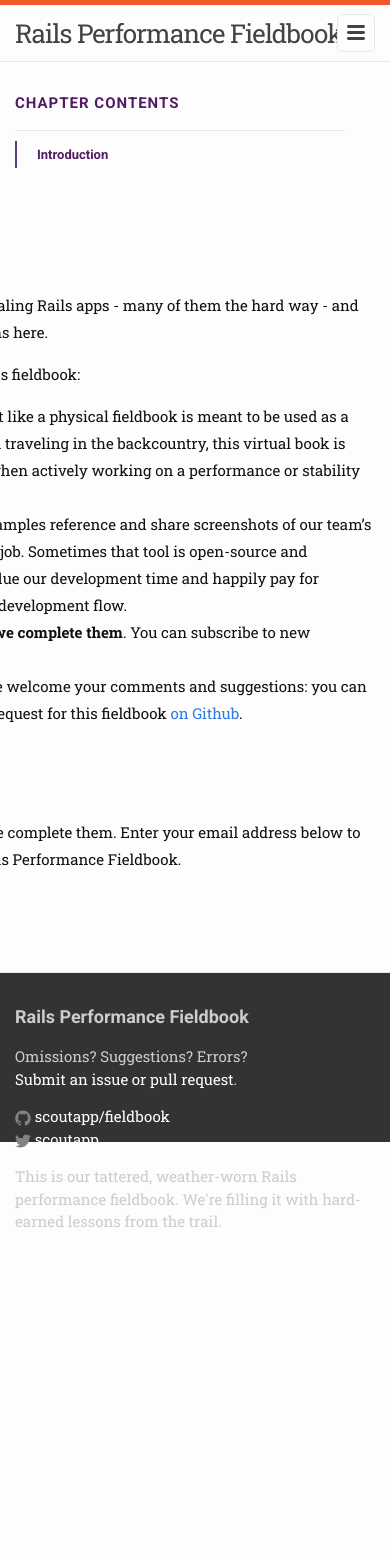
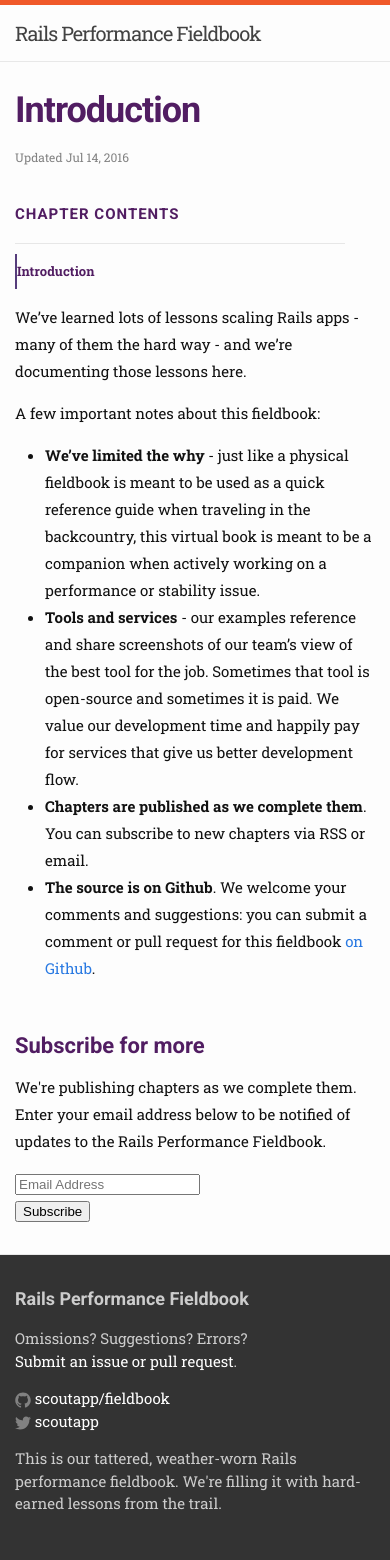
Before and after one commit to scoutapp/fieldbook, a Jekyll site: the page built from _posts/2016-06-21-intro.md, in a window 390 px wide. Built offline with Jekyll 4.4.1, drawn with Linux system fonts in a browser that asks for light colours; comment, search, counter and statistics services are not loaded; before the commit the page ends 1248 px from its top, so only the background shows below that.

Commit message:
responsive updates

```diff
--- a/_includes/head.html
+++ b/_includes/head.html
@@ -6,7 +6,6 @@
   <title>{% if page.title %}{{ page.title | escape }}{% else %}{{ site.title | escape }}{% endif %}</title>
   <meta name="description" content="{% if page.excerpt %}{{ page.excerpt | strip_html | strip_newlines | truncate: 160 }}{% else %}{{ site.description }}{% endif %}">
 
-  <link rel="stylesheet" href="{{ "/css/main.css" | prepend: site.baseurl }}">
   <link rel="canonical" href="{{ page.url | replace:'index.html','' | prepend: site.baseurl | prepend: site.url }}">
   <link rel="alternate" type="application/rss+xml" title="{{ site.title }}" href="{{ "/feed.xml" | prepend: site.baseurl | prepend: site.url }}">
 
@@ -15,8 +14,13 @@
   <!-- bootstrap must be lower than version 3.0 -->
   <script   src="https://code.jquery.com/jquery-2.2.4.min.js"   integrity="sha256-BbhdlvQf/xTY9gja0Dq3HiwQF8LaCRTXxZKRutelT44="   crossorigin="anonymous"></script>
   <script src="https://maxcdn.bootstrapcdn.com/bootstrap/3.3.6/js/bootstrap.min.js" integrity="sha384-0mSbJDEHialfmuBBQP6A4Qrprq5OVfW37PRR3j5ELqxss1yVqOtnepnHVP9aJ7xS" crossorigin="anonymous"></script>
-  <script src="{{ "/javascripts/bootstrap-toc.min.js" | prepend: site.baseurl }}"></script>
+  <script src="{{ "/javascripts/bootstrap-toc.js" | prepend: site.baseurl }}"></script>
+  <link rel="stylesheet" href="{{ "/css/bootstrap-toc.css" | prepend: site.baseurl }}">
   <script src="{{ "/javascripts/anchor.min.js" | prepend: site.baseurl }}"></script>
   <script async defer src="https://buttons.github.io/buttons.js"></script>
+  <meta name="viewport" content="initial-scale=1.0, maximum-scale=1.0, user-scalable=0"/>
   {% include google_analytics.html %}
+
+  <!-- must go last so it overrides any default styles -->
+  <link rel="stylesheet" href="{{ "/css/main.css" | prepend: site.baseurl }}">
 </head>
--- a/_layouts/post.html
+++ b/_layouts/post.html
@@ -40,22 +40,21 @@
     var $nav = $("#toc");
     var $footer = $("footer");
     $(window).scroll(function() {
-      if (
-        $('body').height() > 1000 &&
-        ($('body').height() - $(window).height() > 200) &&
-        $(window).scrollTop() >= $header.height() &&
-        $footer.height() + $nav.height() < $(window).height() // otherwise toc overlaps the footer
-      ) {
-        $nav.addClass('fixed')
+      if ($(window).scrollTop() >= $header.height()) {
+        $nav.addClass('scroll')
       } else if ($(window).scrollTop() < 100) {
-       $nav.removeClass('fixed');
+        $nav.removeClass('scroll');
       }
     }); // window.scroll
+    $(window).resize(function() {
+      positionToc();
+    });
   }
 
   function initToc() {
     var navSelector = '#toc';
     var $nav = $(navSelector);
+    positionToc();
     Toc.init({
       $nav: $nav,
       $scope: $('.post-content')
--- a/_sass/_fieldbook.scss
+++ b/_sass/_fieldbook.scss
@@ -68,7 +68,11 @@
 .wrapper {
   .post-sidebar {
     font-family: 'Roboto', san-serif;
+  }
+
   #toc {
+    position: fixed;
+    top: 60px;
     > ul {
       margin-left: 0;
     }
@@ -77,9 +81,9 @@
       letter-spacing: 1px;
       font-size: 15px;
     }
-      &.fixed {
+    &.scroll {
       position: fixed;
-        top: 20px;
+      top: 0px;
     }
     font-size: 13px;
     width: $sidebar-width;
@@ -102,7 +106,6 @@
         color: $purple;
         border-left: 2px solid #563d7c;
         font-weight: bold;
-        }
       }
     }
   }
@@ -139,11 +142,15 @@
       }
     }
   }
+  .page-content {
+    padding-bottom: 0;
+  }
   #home_footer {
     border-top: 1px solid #eaeaea;
     padding-top: 40px;
+    padding-bottom: 40px;
     text-align: center;
-    margin-top: 80px;
+    margin-top: 30px;
     vertical-align: top;
     #cover-logo {
       vertical-align: top;
@@ -163,17 +170,115 @@
   }
 }
 
-/**** toc overrides ****/
-
-.post-sidebar nav[data-toggle=toc] .nav>.active:focus>a, nav[data-toggle=toc] .nav>.active:hover>a, nav[data-toggle=toc] .nav>.active>a {
-      display: block;
-    padding: 4px 20px;
-}
-
 /**** mailchimp form ****/
 
 body #mc_embed_signup {
+  box-sizing: border-box;
+  width: 100%;
   form {
     text-align: left;
   }
 }
+
+/** toc overrides **/
+
+.wrapper #toc .nav > li:not(.active) > a:hover,
+.wrapper #toc .nav > li:not(.active) > a:focus {
+  border-left: none; /* stop annoying shifting */
+  color: $purple;
+}
+
+/*** media queries ***/
+
+@media only screen and (max-width: 1020px) {
+  .wrapper {
+    .post-sidebar {
+      width: 100%;
+      float: none;
+    }
+    #toc {
+      position: static;
+      &.scroll {
+        position: static;
+      }
+      a {
+        padding: 4px 0;
+      }
+    }
+  }
+}
+
+@media only screen and (max-width: 768px) {
+
+  body#home {
+    .wrapper {
+      width: 100%;
+      .home {
+        width: 90%;
+        img {
+          max-width: 100%;
+        }
+        #cover-header {
+          font-size: 22px;
+        }
+        .post-link {
+          font-size: 18px;
+        }
+      }
+    }
+  }
+
+  body {
+    width: 100%;
+    min-width: inherit;
+    .site-nav {
+      display: none;
+    }
+    .site-title {
+      font-size: 20px;
+    }
+    .page-content {
+      padding-bottom: 0;
+    }
+    .site-footer {
+      height: auto;
+      position: static;
+    }
+
+    .wrapper {
+      .post-sidebar {
+        width: 100%;
+        float: none;
+      }
+      #toc {
+        position: static;
+        &.scroll {
+          position: static;
+        }
+        a {
+          padding: 4px 0;
+        }
+      }
+      .post-content {
+        width: 100%;
+        float: none;
+      }
+    }
+  }
+
+  /* override the Affix plugin so that the navigation isn't sticky */
+  nav.affix[data-toggle='toc'] {
+    position: static;
+  }
+
+  /* PICK ONE */
+  /* don't expand nested items, which pushes down the rest of the page when navigating */
+  nav[data-toggle='toc'] .nav .active .nav {
+    display: none;
+  }
+  /* alternatively, if you *do* want the second-level navigation to be shown (as seen on this page on mobile), use this */
+/*  nav[data-toggle='toc'] .nav .nav {
+    display: block;
+  }*/
+
+}
--- /dev/null
+++ b/css/bootstrap-toc.css
@@ -0,0 +1,60 @@
+/*!
+ * Bootstrap Table of Contents v<%= version %> (http://afeld.github.io/bootstrap-toc/)
+ * Copyright 2015 Aidan Feldman
+ * Licensed under MIT (https://github.com/afeld/bootstrap-toc/blob/gh-pages/LICENSE.md) */
+
+/* modified from https://github.com/twbs/bootstrap/blob/94b4076dd2efba9af71f0b18d4ee4b163aa9e0dd/docs/assets/css/src/docs.css#L548-L601 */
+
+/* All levels of nav */
+nav[data-toggle='toc'] .nav > li > a {
+  display: block;
+  padding: 4px 20px;
+  font-size: 13px;
+  font-weight: 500;
+  color: #767676;
+}
+nav[data-toggle='toc'] .nav > li > a:hover,
+nav[data-toggle='toc'] .nav > li > a:focus {
+  padding-left: 19px;
+  color: #563d7c;
+  text-decoration: none;
+  background-color: transparent;
+  border-left: 1px solid #563d7c;
+}
+nav[data-toggle='toc'] .nav > .active > a,
+nav[data-toggle='toc'] .nav > .active:hover > a,
+nav[data-toggle='toc'] .nav > .active:focus > a {
+  padding-left: 18px;
+  font-weight: bold;
+  color: #563d7c;
+  background-color: transparent;
+  border-left: 2px solid #563d7c;
+}
+
+/* Nav: second level (shown on .active) */
+nav[data-toggle='toc'] .nav .nav {
+  display: none; /* Hide by default, but at >768px, show it */
+  padding-bottom: 10px;
+}
+nav[data-toggle='toc'] .nav .nav > li > a {
+  padding-top: 1px;
+  padding-bottom: 1px;
+  padding-left: 30px;
+  font-size: 12px;
+  font-weight: normal;
+}
+nav[data-toggle='toc'] .nav .nav > li > a:hover,
+nav[data-toggle='toc'] .nav .nav > li > a:focus {
+  padding-left: 29px;
+}
+nav[data-toggle='toc'] .nav .nav > .active > a,
+nav[data-toggle='toc'] .nav .nav > .active:hover > a,
+nav[data-toggle='toc'] .nav .nav > .active:focus > a {
+  padding-left: 28px;
+  font-weight: 500;
+}
+
+/* from https://github.com/twbs/bootstrap/blob/e38f066d8c203c3e032da0ff23cd2d6098ee2dd6/docs/assets/css/src/docs.css#L631-L634 */
+nav[data-toggle='toc'] .nav > .active > ul {
+  display: block;
+}
```
Also changed, not shown: other parts of _layouts/post.html (+6 -2 lines), images/bloat.png, images/cover.png, javascripts/bootstrap-toc.js (added), javascripts/bootstrap-toc.min.js (deleted). Lines whose indentation alone changed are shown as unchanged.
